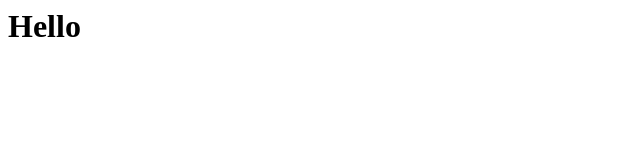
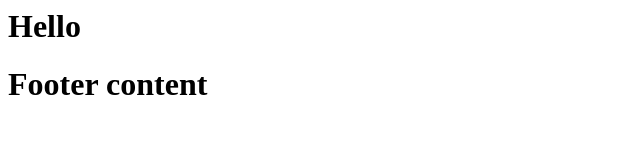
Before and after one commit to Overide10/shared-repo, a plain HTML site: page index.html in a window 1280 px wide. Shown: the whole page, without its empty margins (0-640 px from the left). Drawn offline with Linux system fonts and the light colour scheme.

Commit message:
Finished the new footer

```diff
--- a/index.html
+++ b/index.html
@@ -1 +1,2 @@
 <h1>Hello</h1>
+<h1>Footer content</h1>
```
